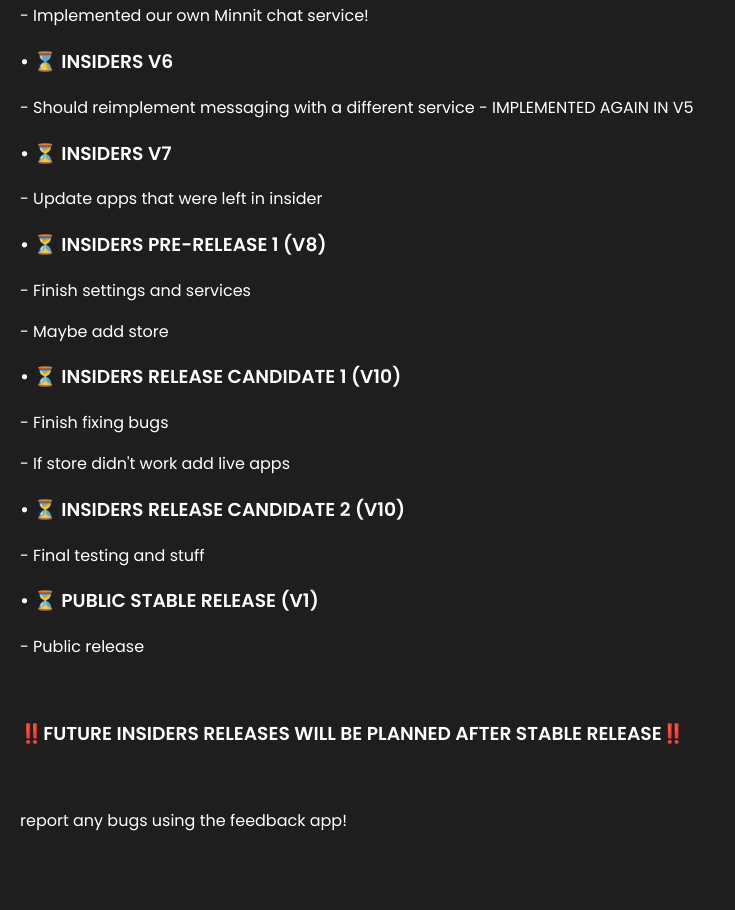
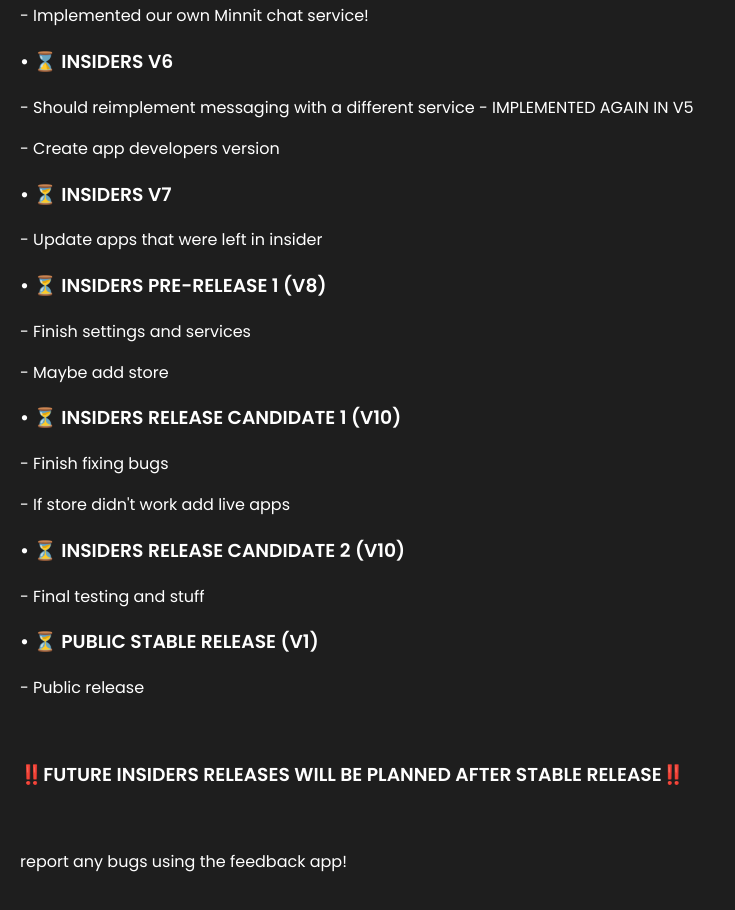
Before and after one commit to mariowstech/mariowOS-landpages, a plain HTML site: page updates-beta/roadmap.html in a window 1280 px wide. Shown: the part 767-1677 px from the top of the page, without its empty margins (0-735 px from the left). Before the commit the page ends 1636 px from the top, so only its background shows below. Drawn offline with Linux system fonts and the light colour scheme.

Commit message:
suca3 🤨

```diff
--- a/updates-beta/roadmap.html
+++ b/updates-beta/roadmap.html
@@ -63,6 +63,7 @@
 
 <h3>• ⌛ INSIDERS V6</h3>
 <p><i></i>- Should reimplement messaging with a different service - IMPLEMENTED AGAIN IN V5</i></p>
+<p>- Create app developers version</p>
 
 <h3>• ⏳ INSIDERS V7</h3>
 <p>- Update apps that were left in insider</p>
```
